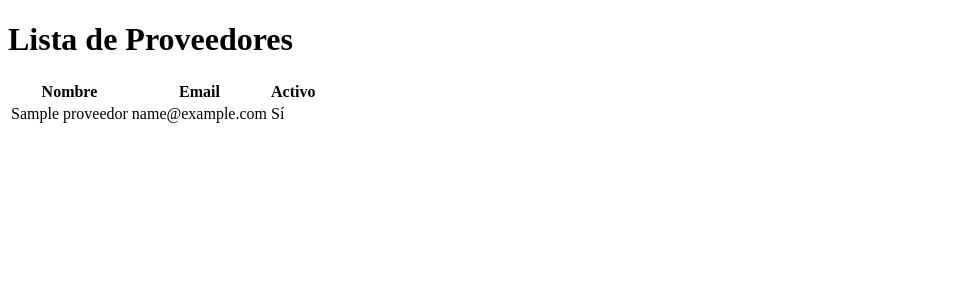
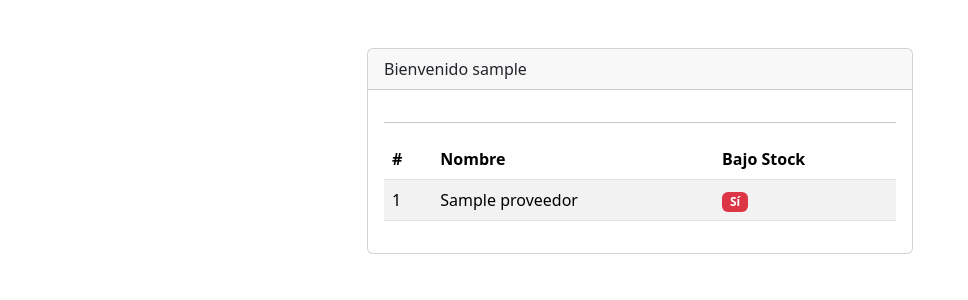
Before and after one commit to procesos-2024/proyecto, a Django app: page /proveedores/ in a window 1280 px wide. Shown: the top 300 px of the page, without its empty margins (0-968 px from the left). Run offline with Django 5.2, Linux system fonts and the light colour scheme; a user stored in the database is signed in; tables that the repository leaves empty hold one stand-in row (values such as "Sample post"); some libraries are stand-ins or nearby versions.

```diff
--- a/procesos/templates/lista_proveedores.html
+++ b/procesos/templates/lista_proveedores.html
@@ -1,28 +1,61 @@
+{% extends 'layouts/base.html' %}
+{% load widget_tweaks %}
+
+{% block content %}
+    <div class="container my-5">
+        <div class="row justify-content-center">
+            <div class="col-md-6">
+                <div class="card">
+
+
+                    <div class="card-header">
+                        Bienvenido {{ user }}
+                    </div>
+
+                    <div class="card-body">
+
+                        <hr>
+                        <table class="table table-striped">
+                            <thead>
+                            <tr>
+                                <th>#</th>
+                                <th>Nombre</th>
+                                <th>Bajo Stock</th>
+                            </tr>
+                            </thead>
+                            <tbody>
+                            {% for item in proveedores_info %}
+                                <tr>
+                                    <td>{{ item.proveedor.id }}</td>
+                                    <td>{{ item.proveedor.nombre }}</td>
+                                    <td>{% if item.bajo_stock %}<span class="badge bg-danger">Sí</span>{% else %}
+                                        <span class="badge bg-success">No</span>{% endif %}</td>
+                                </tr>
+                            {% endfor %}
+                            </tbody>
+                        </table>
+                    </div>
+
+
+                </div>
+            </div>
+        </div>
+    </div>
+{% endblock %}
+
+
+
 <!DOCTYPE html>
 <html lang="en">
 <head>
     <meta charset="UTF-8">
     <title>Lista de Proveedores</title>
+    <link rel="stylesheet" href="https://cdn.jsdelivr.net/npm/bootstrap@5.3.3/dist/css/bootstrap.min.css">
 </head>
 <body>
+<div class="container my-5">
     <h1>Lista de Proveedores</h1>
-    <table>
-        <thead>
-            <tr>
-                <th>Nombre</th>
-                <th>Email</th>
-                <th>Activo</th>
-            </tr>
-        </thead>
-        <tbody>
-            {% for proveedor in proveedores %}
-            <tr>
-                <td>{{ proveedor.nombre }}</td>
-                <td>{{ proveedor.email }}</td>
-                <td>{{ proveedor.activo|yesno:"Sí,No" }}</td>
-            </tr>
-            {% endfor %}
-        </tbody>
-    </table>
+
+</div>
 </body>
 </html>
--- a/procesos/views.py
+++ b/procesos/views.py
@@ -1,14 +1,14 @@
 from django.contrib.auth.decorators import login_required
 from django.contrib.auth.mixins import LoginRequiredMixin
-from django.db.models import Sum
+from django.db.models import Sum, F
 from django.shortcuts import render, redirect, get_object_or_404
 from django.urls import reverse_lazy, reverse
 from django.utils.timezone import now
 from django.views import View
-from django.views.generic import FormView, ListView, CreateView
+from django.views.generic import FormView, CreateView
 
 from .forms import UserRegisterForm, VentaDetalleForm, ProveedorForm, CorteFechaForm
-from .models import Venta, Proveedor, VentaDetalle
+from .models import Venta, VentaDetalle
 
 
 @login_required
@@ -52,10 +52,29 @@ class CalcularCorteView(LoginRequiredMixin, FormView):
         return self.render_to_response(context)
 
 
+from django.views.generic import ListView
+from .models import Proveedor, Articulo
+
+
 class ProveedorListView(LoginRequiredMixin, ListView):
     model = Proveedor
     template_name = 'lista_proveedores.html'
     context_object_name = 'proveedores'
+
+    def get_context_data(self, **kwargs):
+        context = super().get_context_data(**kwargs)
+        proveedores = context['proveedores']
+        proveedores_info = []
+
+        for proveedor in proveedores:
+            bajo_stock = Articulo.objects.filter(proveedor=proveedor, unidades__lte=F('minimo')).exists()
+            proveedores_info.append({
+                'proveedor': proveedor,
+                'bajo_stock': bajo_stock
+            })
+
+        context['proveedores_info'] = proveedores_info
+        return context
 
 
 class RegisterProveedor(LoginRequiredMixin, FormView):
```
Also changed, not shown: procesos/templates/crear_orden.html (deleted, +0 -34 lines), procesos/templates/menu/index.html (+6 -2 lines), procesos/templates/orden_creada.html (deleted, +0 -12 lines).
